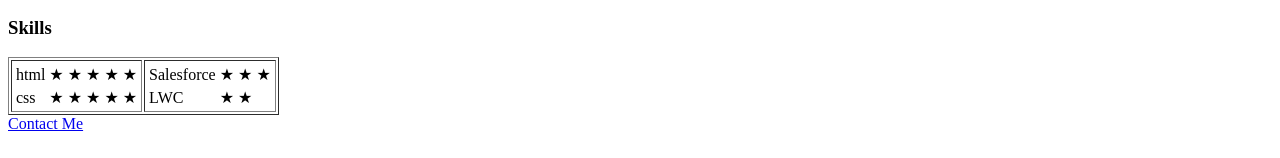
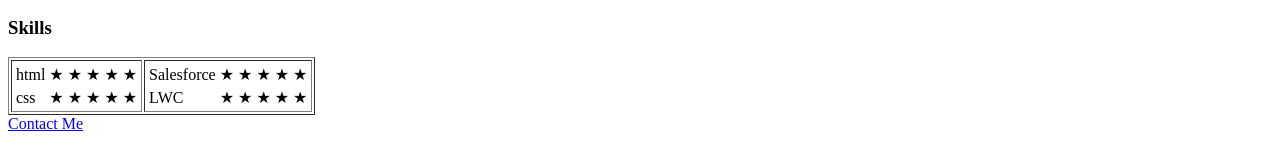
Before and after one commit to salonitutneja/cv, a plain HTML site: page index.html in a window 1280 px wide. Shown: the part 489-647 px from the top of the page. Drawn offline with Linux system fonts and the light colour scheme.

Commit message:
Update index.html

```diff
--- a/index.html
+++ b/index.html
@@ -49,11 +49,11 @@
       <td><table>
         <tr>
           <td>Salesforce</td>
-          <td> &#9733; &#9733; &#9733; </td>
+          <td> &#9733; &#9733; &#9733; &#9733; &#9733; </td>
           </tr>
           <tr>
             <td>LWC</td>
-            <td> &#9733; &#9733; </td>
+            <td> &#9733; &#9733; &#9733; &#9733; &#9733; </td>
           </tr>
       </table></td>
     </tr>
```
